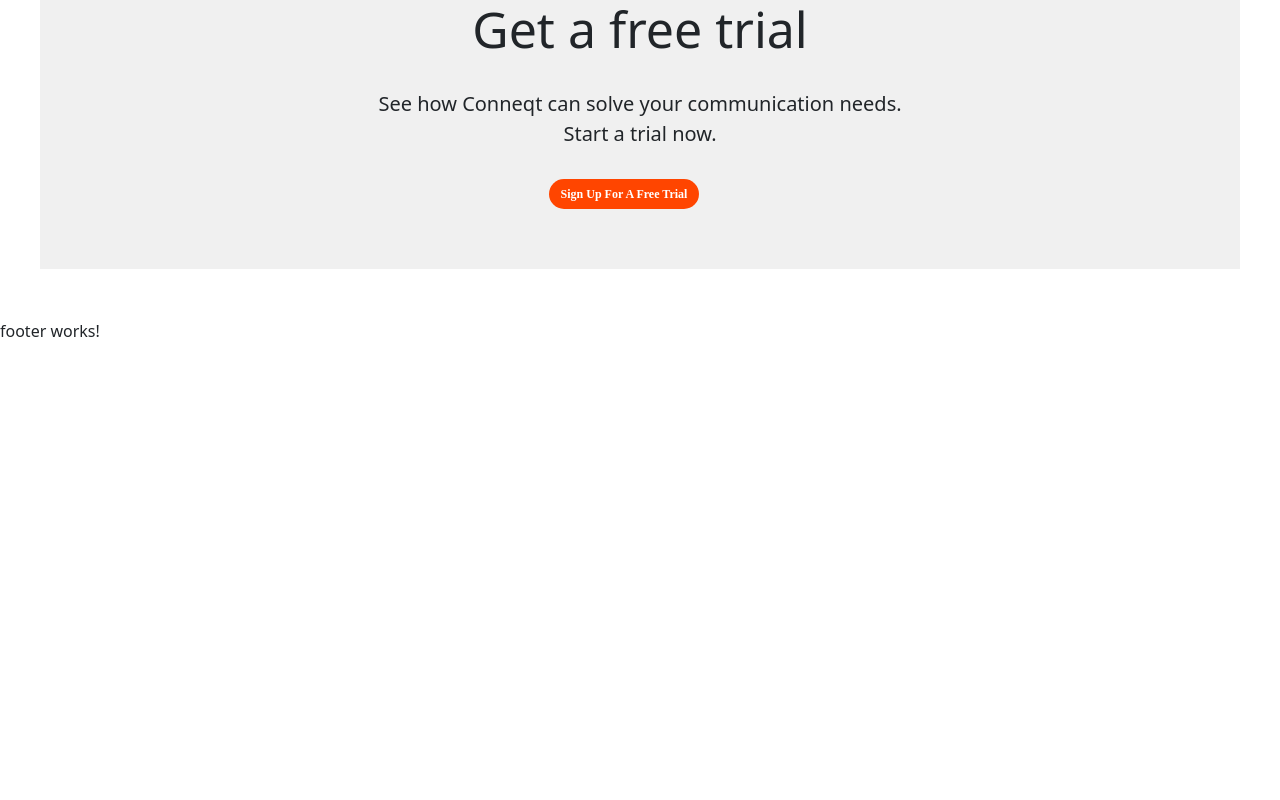
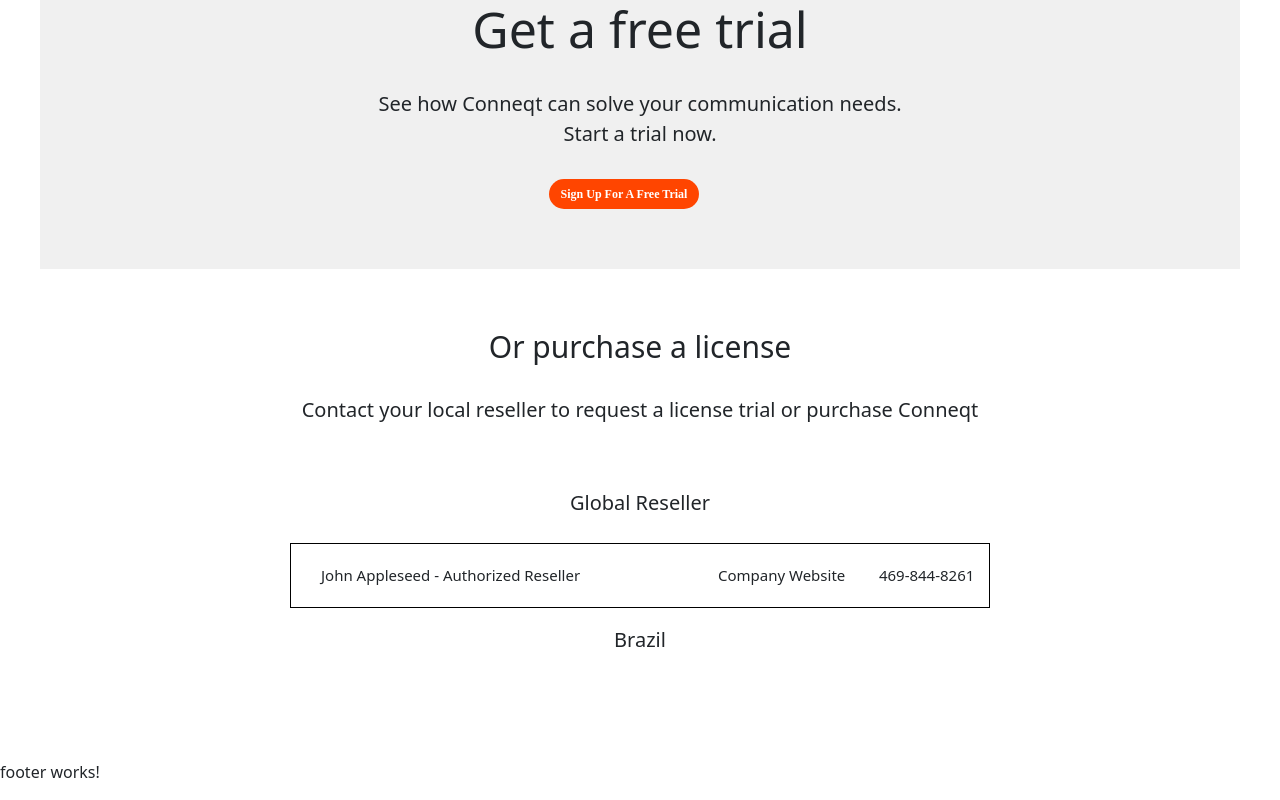
Before and after one commit to lmachado99/Front-End_Evaluation_Project, an Angular app: page / in a window 1280 px wide. Shown: the part 1016-1816 px from the top of the page. Before the commit the page ends 1375 px from the top, so only its background shows below. Built offline with nearby package versions, Linux system fonts and the light colour scheme.

Commit message:
Beginning of the purchase implementation

```diff
--- a/src/app/modules/main-page/main-page.component.html
+++ b/src/app/modules/main-page/main-page.component.html
@@ -19,5 +19,21 @@
         <p class="free-trial__phrase">See how Conneqt can solve your communication needs.<br>Start a trial now.</p>
         <button class="sign-up-button">Sign Up For A Free Trial</button>
     </div>
+
+    <div class="purchase">
+        <h3 class="purchase__title">Or purchase a license</h3>
+        <p class="purchase__phrase">Contact your local reseller to request a license trial or purchase Conneqt</p>
+        <div class="purchase__product">
+            <h4 class="purchase__product__phone-title">Global Reseller</h4>
+            <table class="purchase__product__table">
+                <tr>
+                    <td class="purchase__product__table__name">John Appleseed - Authorized Reseller</td>
+                    <td class="purchase__product__table__website">Company Website</td>
+                    <td class="purchase__product__table__phone">469-844-8261</td>
+                </tr>
+            </table>
+            <h4 class="purchase__product__phone-title">Brazil</h4>
+        </div>
+    </div>
 </div>
 <app-footer></app-footer>
--- a/src/app/modules/main-page/main-page.component.scss
+++ b/src/app/modules/main-page/main-page.component.scss
@@ -37,6 +37,52 @@
     }
 }
 
+.purchase {
+    padding: 30px 0;
+    text-align: center;
+
+
+    &__title {
+        margin: 30px 0 30px;
+        font-size: 30px;
+    }
+
+    &__phrase {
+        font-size: 20px;
+        padding-bottom: 30px;
+    }
+
+    &__product {
+        margin-top: 20px 0;
+
+        &__phone-title {
+            padding: 20px 0;
+            font-size: 20px;
+        }
+
+        &__table {
+            font-size: 15px;
+            width: 700px;
+            margin-left: auto;
+            margin-right: auto;
+            border: 1px solid black;
+
+            &__name {
+                text-align: left;
+                padding: 20px 30px;
+            }
+
+            &__website {
+
+            }
+
+            &__phone {
+
+            }
+        }
+    }
+}
+
 .sign-up-button {
     margin-bottom: 30px;
     font-size: 12px;
```
